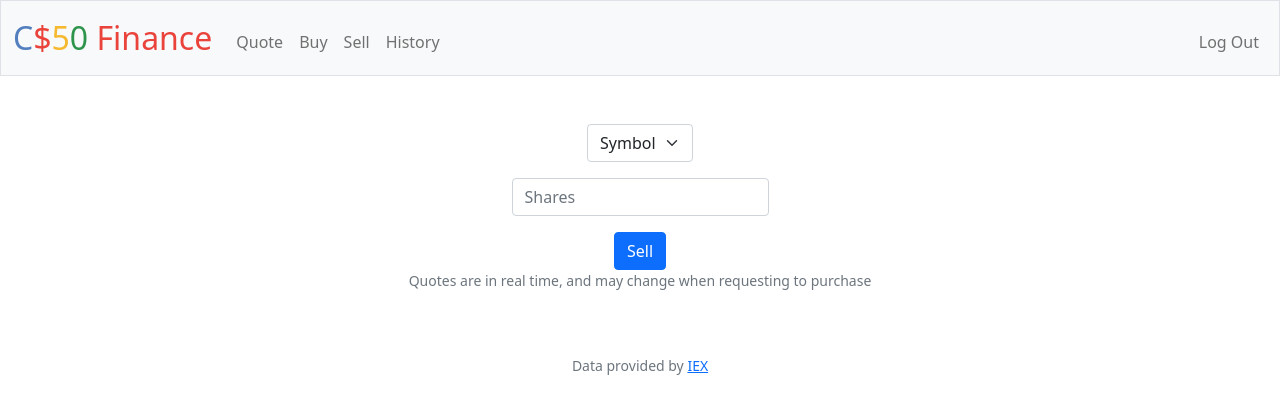
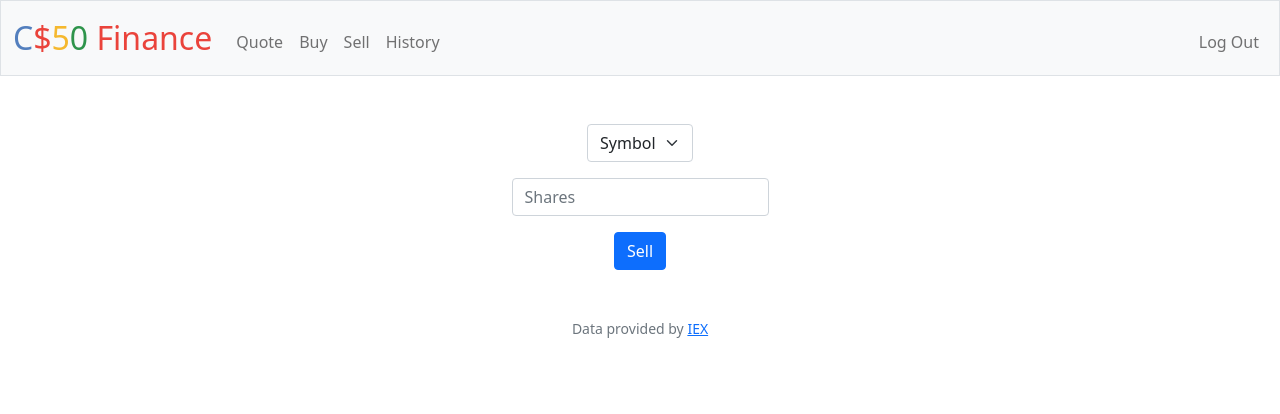
Before and after one commit to aliocantinea/CS50, a Flask app: page /sell in a window 1280 px wide. Shown: the top 414 px of the page. Run offline with Flask 2, Linux system fonts and the light colour scheme; the visitor is signed in with stand-in values (Sample User, id 1); data comes from the database, SQL or seed files in the repository; some libraries are stand-ins or nearby versions.

Commit message:
Tue, Dec 27, 2022, 4:03 AM +00:00

```diff
--- a/finance/app.py
+++ b/finance/app.py
@@ -292,12 +292,12 @@ def sell():
         if not bool(query["name"]):
             return apology("stock not found", 404)
 
-
         # Checks for stocks still present within holdings
         if not bool(db.execute("SELECT * FROM holdings WHERE symbol = ?", symbol)):
             return apology("No shares found", 204)
 
         """Record transaction"""
+        sell = db.execute("SELECT * FROM holdings WHERE symbol = ? AND user = ?", symbol, user)
 
 
 
--- a/finance/templates/sell.html
+++ b/finance/templates/sell.html
@@ -20,6 +20,5 @@
         </div>
         <button class="btn btn-primary" type="submit">Sell</button>
     </form>
-    <p class="small text-center text-muted">Quotes are in real time, and may change when requesting to purchase</p>
 
 {% endblock %}
```
